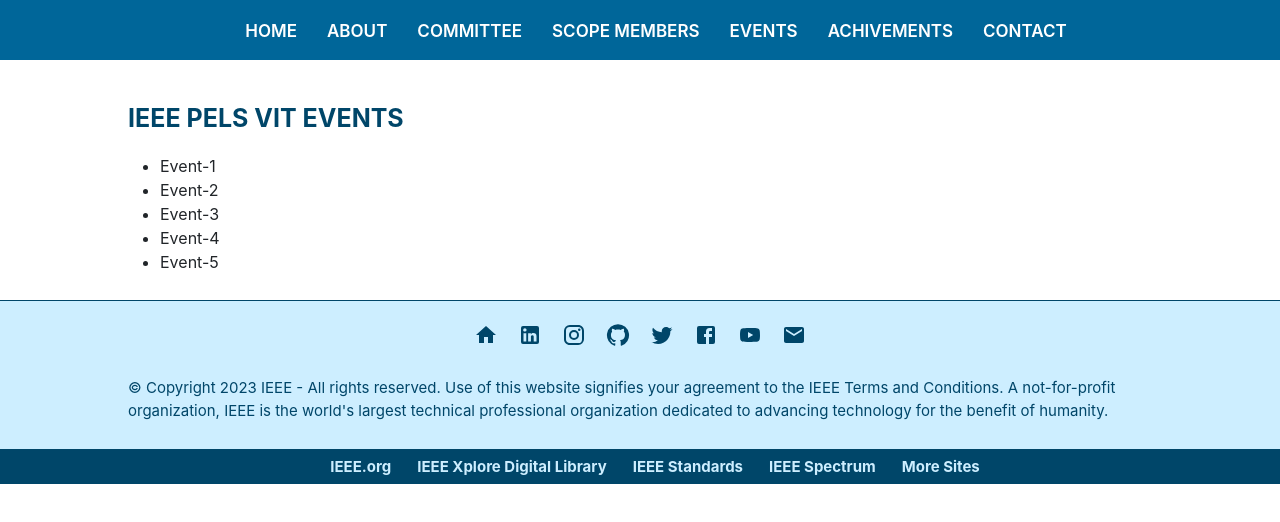
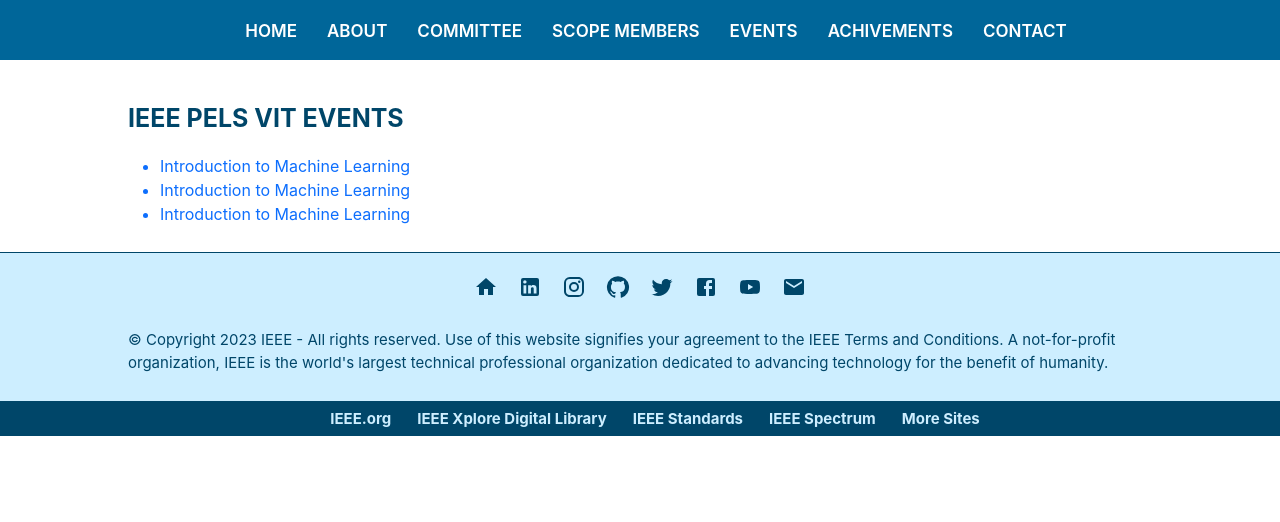
Before and after one commit to VARSITHA01/ieee-pels, a React (Create React App) app: page /events in a window 1280 px wide. Shown: the top 522 px of the page. Built offline with nearby package versions, Linux system fonts and the light colour scheme; the HTML template or start-up script is replaced by a standard one.

Commit message:
Events Updated

```diff
--- a/src/Components/Events.js
+++ b/src/Components/Events.js
@@ -1,16 +1,16 @@
 import React from 'react'
 import './events.css'
+import eventsjson from './events.json'
 
 function Events() {
   return (
     <div className='events'>
       <p className="eventstitle">IEEE PELS VIT EVENTS</p>
       <ul>
-        <li>Event-1</li>
-        <li>Event-2</li>
-        <li>Event-3</li>
-        <li>Event-4</li>
-        <li>Event-5</li>
+        {
+          eventsjson
+          && eventsjson.map(eventsjson => <a href={eventsjson.event_link} rel='noreferrer' target="_blank"><li>{eventsjson.event_title}</li></a>)
+        }
       </ul>
     </div>
   )
--- /dev/null
+++ b/src/Components/events.json
@@ -0,0 +1,17 @@
+[
+    {
+        "id": 1,
+        "event_link": "https://www.ieee.org/pelsvit",
+        "event_title": "Introduction to Machine Learning"
+    },
+    {
+        "id": 2,
+        "event_link": "https://www.ieee.org/pelsvit",
+        "event_title": "Introduction to Machine Learning"
+    },
+    {
+        "id": 3,
+        "event_link": "https://www.ieee.org/pelsvit",
+        "event_title": "Introduction to Machine Learning"
+    }
+]
```
